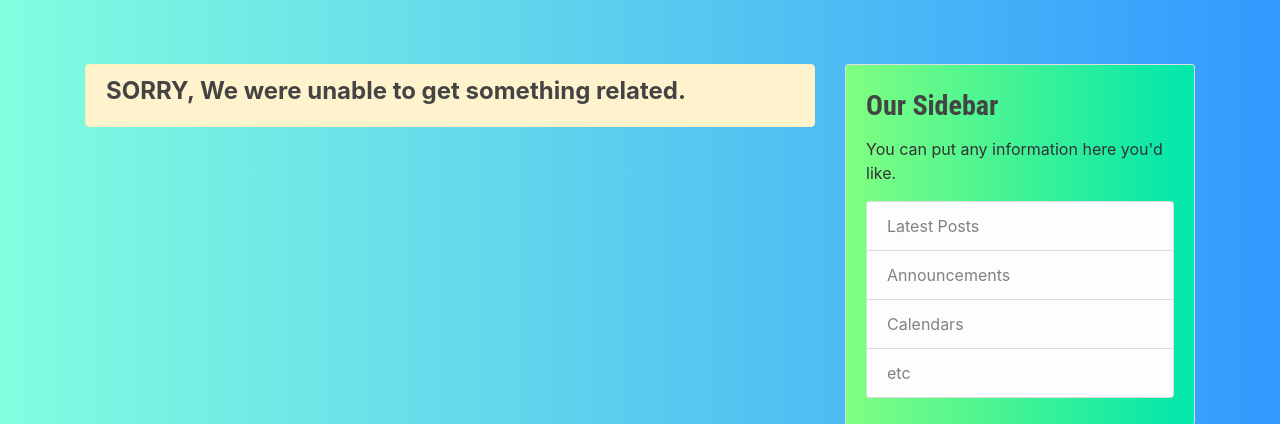
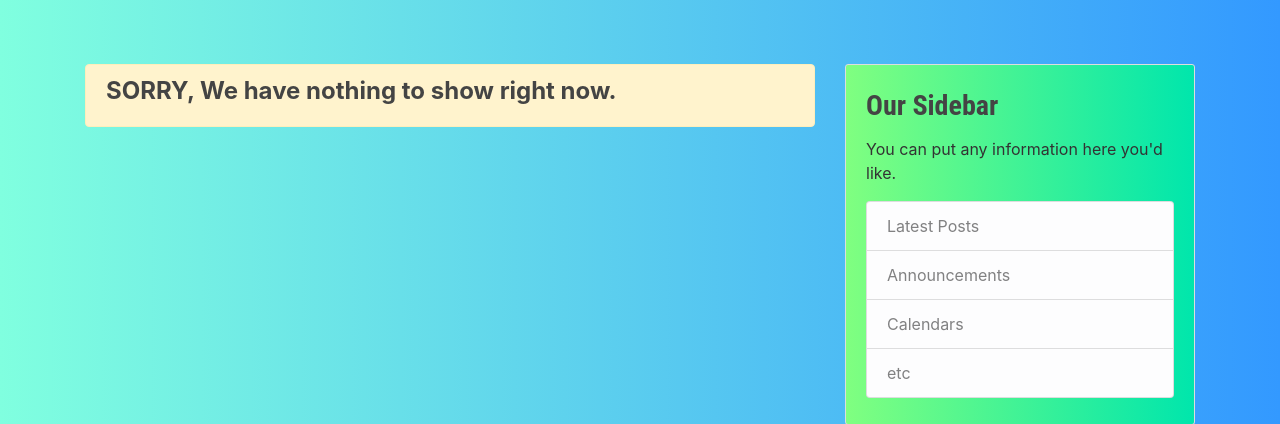
Before and after one commit to deepak2431/djangoBlog, a Django app: page / in a window 1280 px wide. Shown: the part 82-506 px from the top of the page. Run offline with Django 3.2, Linux system fonts and the light colour scheme; data that the repository does not hold is empty; some libraries are stand-ins or nearby versions.

Commit message:
changed message

```diff
--- a/blog/templates/blog/home.html
+++ b/blog/templates/blog/home.html
@@ -10,7 +10,7 @@
 {% endif %}
 {% if posts|length == 0 %}
   <div class="alert alert-warning alert-dih4sh4missible fade show" role="alert">
-    <h4><strong>SORRY, We were unable to get something related.</strong> </h4>
+    <h4><strong>SORRY, We have nothing to show right now.</strong> </h4>
 
   </div>
 {% else %}
```
Also changed, not shown: blog/migrations/0009_merge_20191229_1346.py (added).
